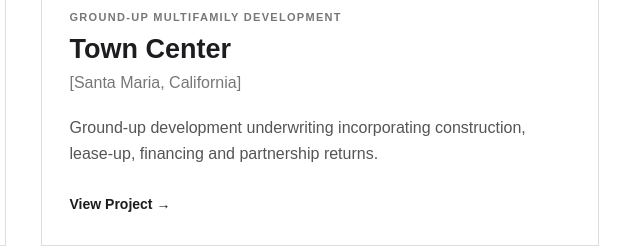
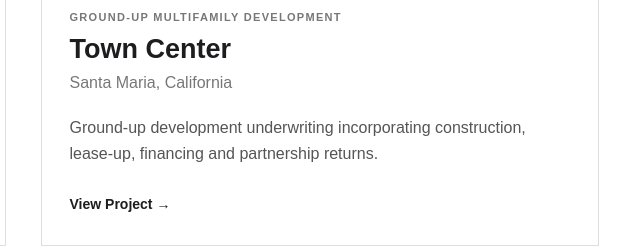
Before and after one commit to RobertWeeks2/RobertWeeksCRE, a plain HTML site: page index.html in a window 1280 px wide. Shown: the part 856-1104 px from the top of the page, 617-1257 px from the left. Drawn offline with Linux system fonts and the light colour scheme.

Commit message:
Update index.html

```diff
--- a/index.html
+++ b/index.html
@@ -91,7 +91,7 @@
         <h3>Town Center</h3>
 
         <p class="project-location">
-            [Santa Maria, California]
+            Santa Maria, California
         </p>
 
         <p class="project-description">
```
